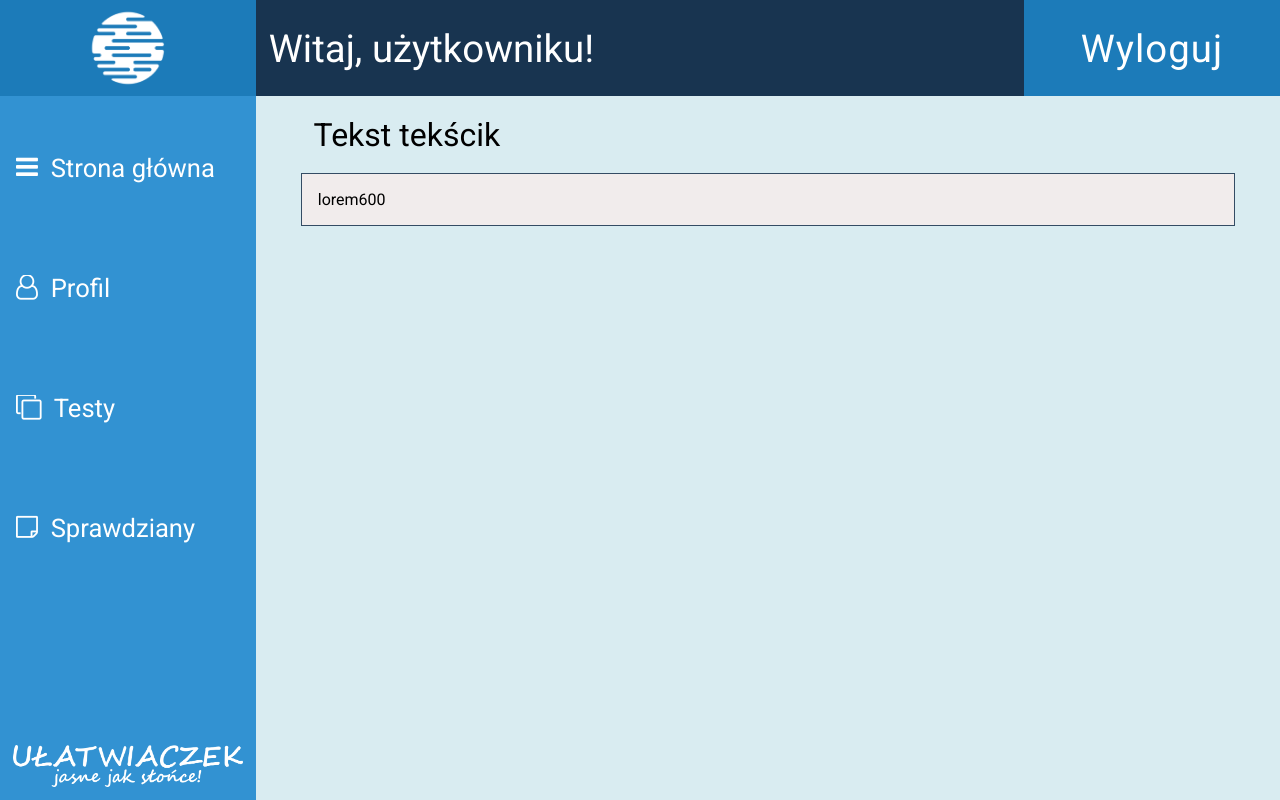
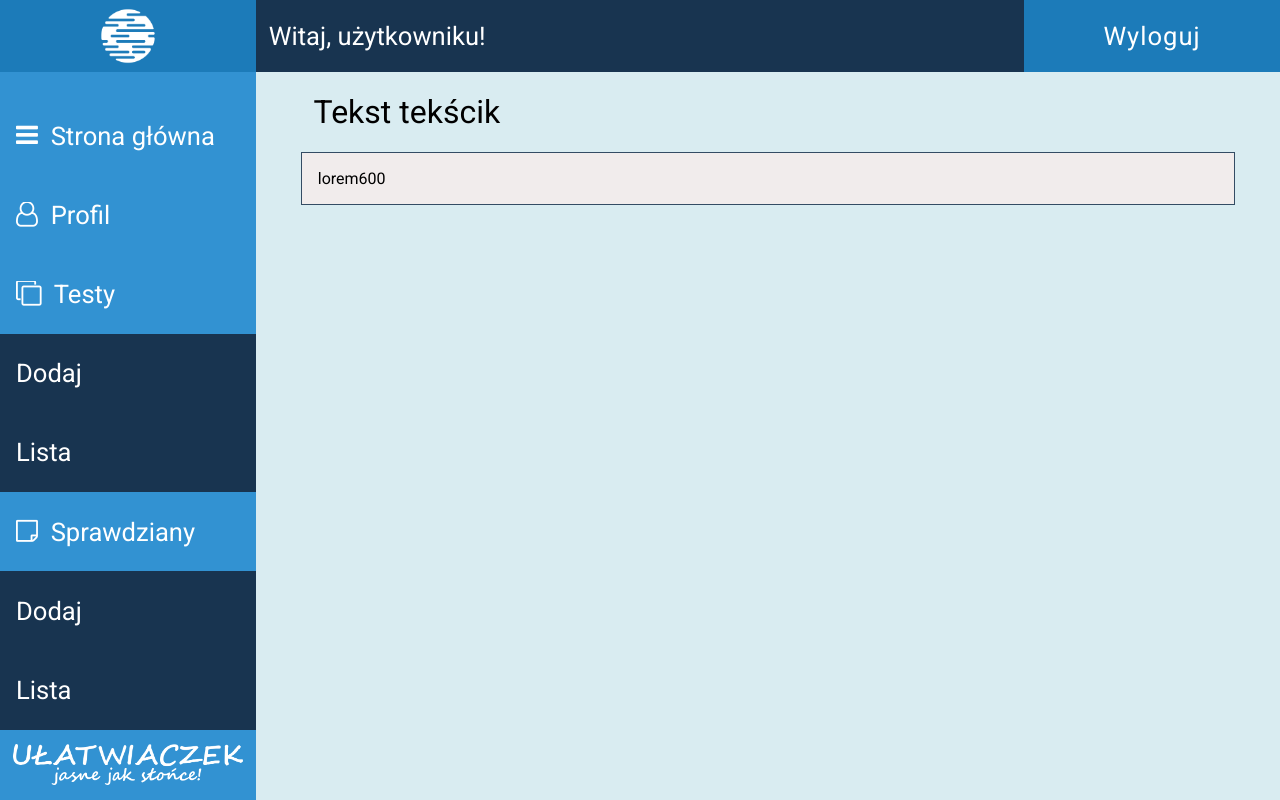
Before and after one commit to Marucik/Ulatwiaczek, a Django app: page / in a window 1280 px wide. Run offline with Django 3.2, Linux system fonts and the light colour scheme.

Commit message:
Zmiana rozmiarów i dodanie bazy pod rozwijaną listę

```diff
--- a/main/templates/base.html
+++ b/main/templates/base.html
@@ -22,7 +22,11 @@
           <li><a href="#"><i class="fa fa-bars" aria-hidden="true"></i> &nbsp; Strona główna</a></li>
           <li><a href="#"><i class="fa fa-user-o" aria-hidden="true"></i> &nbsp; Profil</a></li>
           <li><a href="#"><i class="fa fa-clone" aria-hidden="true"></i> &nbsp; Testy</a></li>
+          <li class="drop_down"><a href="#">Dodaj</a></li>
+          <li class="drop_down"><a href="#">Lista</a></li>
           <li><a href="#"><i class="fa fa-sticky-note-o" aria-hidden="true"></i> &nbsp; Sprawdziany</a></li>
+          <li class="drop_down"><a href="#">Dodaj</a></li>
+          <li class="drop_down"><a href="#">Lista</a></li>
         </ul>
         <footer>
           <img src="../static/images/napis.png" alt="">
--- a/sources/style/main.scss
+++ b/sources/style/main.scss
@@ -15,7 +15,7 @@
 
 header {
 	display: flex;
-	height: 12%;
+	height: 9vh;
 	width: 100%;
 	flex-direction: row;
 
@@ -39,7 +39,7 @@ header {
 		flex-basis: 60%;
 		background-color: #183450;
 		color: white;
-		font-size: 3vw;
+		font-size: 2vw;
 		padding-left: 1vw;
 		justify-content: flex-start;
 		align-items: center;
@@ -50,7 +50,7 @@ header {
 		flex-basis: 20%;
 		background-color: #1c7bb9;
 		color: white;
-		font-size: 3vw;
+		font-size: 2vw;
 		letter-spacing: 1px;
 		justify-content: center;
 		align-items: center;
@@ -62,7 +62,7 @@ header {
 }
 
 main {
-	height:88vh;
+	height:91vh;
 	width: 100%;
 	display: flex;
 
@@ -82,11 +82,11 @@ main {
 
 			li {
 				display: flex;
-				margin-bottom: 3vh;
 				height: 12vh;
 
 			&:hover{
 				background-color: #1c7bb9;
+
 			}
 
 				a {
@@ -100,6 +100,14 @@ main {
 					font-size: 2vw;
 
 				}
+			}
+		}
+
+		.drop_down {
+			background-color: #183450;
+
+			&:hover {
+				background-color: #072340;
 			}
 		}
 
```
Also changed, not shown: main/static/css/main.css (+12 -5 lines), main/static/css/main.min.css.
